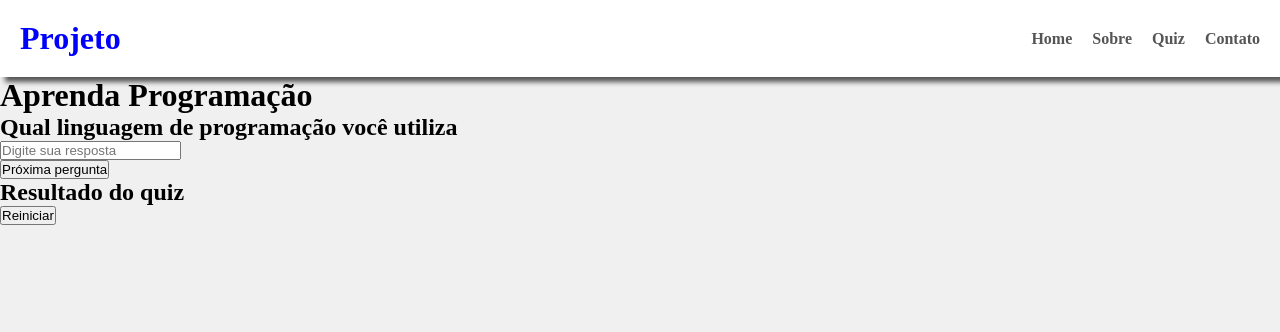
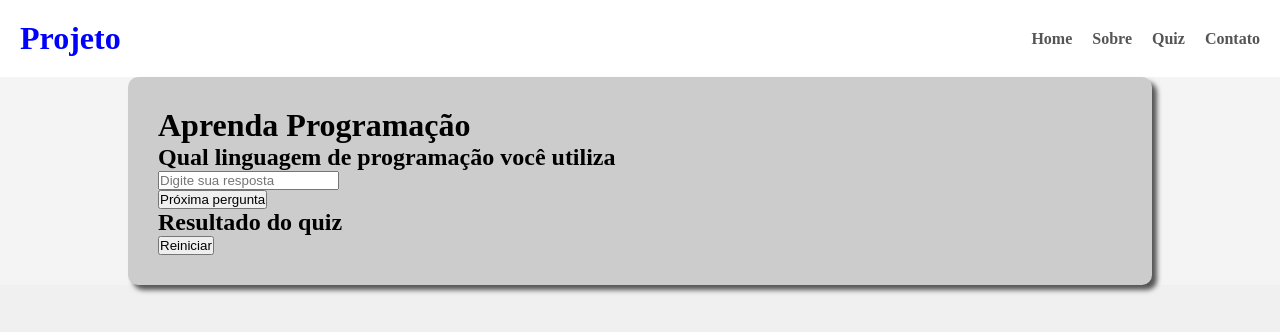
Before and after one commit to FIAP-Luigi-Cabrini/WEB-Exemplo6, a plain HTML site: page src/pages/quiz.html in a window 1280 px wide. Drawn offline with Linux system fonts and the light colour scheme.

Commit message:
estilizando o quiz

```diff
--- a/src/css/estilo.css
+++ b/src/css/estilo.css
@@ -41,3 +41,21 @@ header #logo{
     height: 100vh;
     object-fit: cover; /*Ocupa todo o espaço*/
 }
+
+#container-quiz{
+    background: #f4f4f4;
+    display: flex;
+    justify-content: center;
+    align-items: center;
+    min-height: 100 vh;
+    margin: 0;
+}
+
+.quiz{
+    background: #CCC;
+    padding: 30px;
+    border-radius: 10px;
+    box-shadow: 5px 5px 5px #555;
+    width: 80%
+
+}
```
